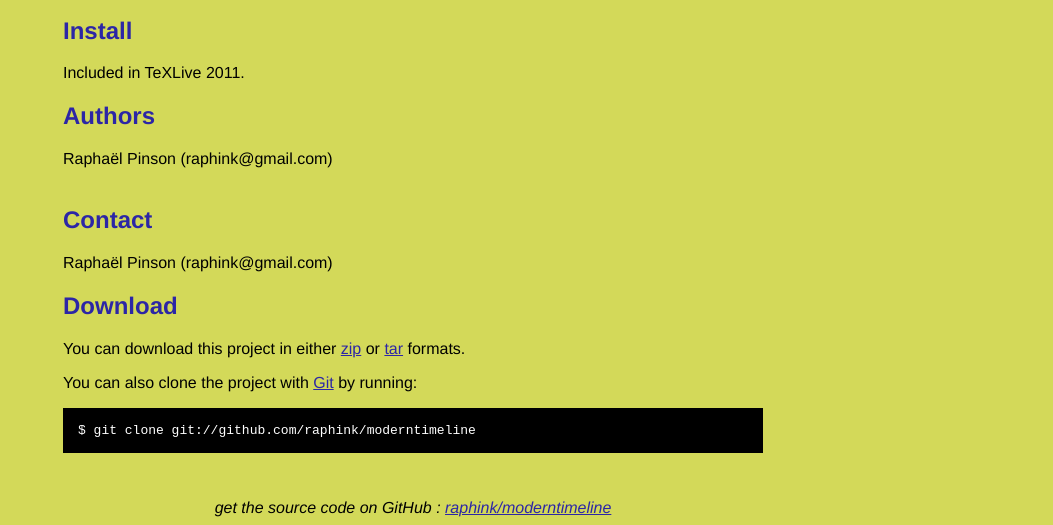
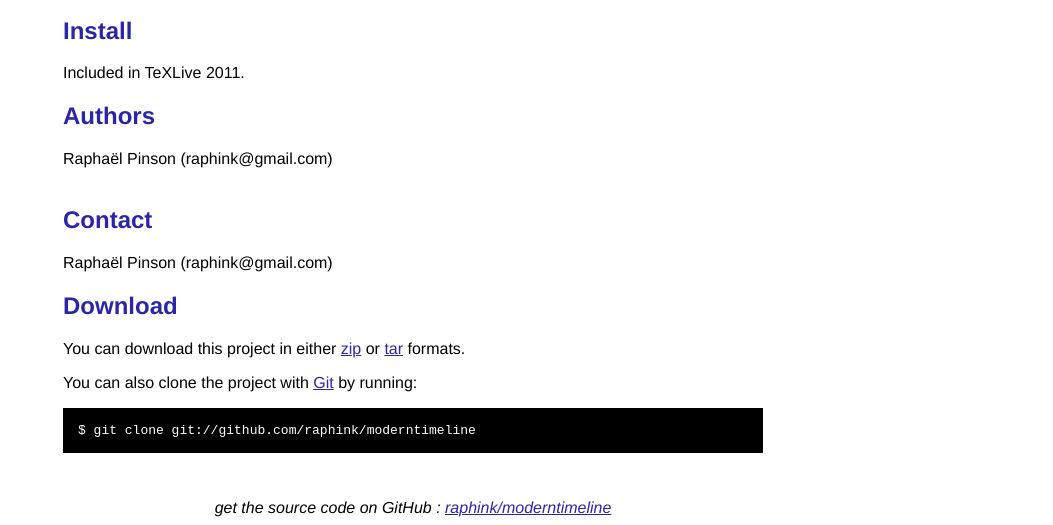
Before and after one commit to raphink/moderntimeline, a plain HTML site: page index.html in a window 1280 px wide. Shown: the part 332-857 px from the top of the page, without its empty margins (227-1280 px from the left). Drawn offline with Linux system fonts and the light colour scheme.

Commit message:
White background

```diff
--- a/index.html
+++ b/index.html
@@ -8,7 +8,7 @@
   <style type="text/css">
     body {
       margin-top: 1.0em;
-      background-color: #d3d959;
+      background-color: white;
       font-family: Helvetica, Arial, FreeSans, san-serif;
       color: #000000;
     }
```
